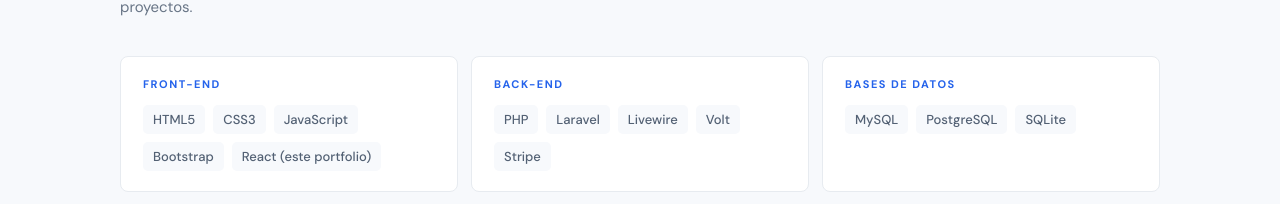
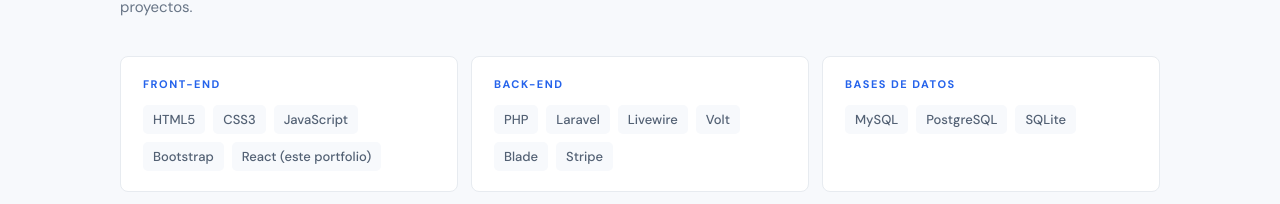
Before and after one commit to joseignaciosegovia/portfolio, a React (Vite) app: page / in a window 1280 px wide. Shown: the part 1057-1261 px from the top of the page. Built offline with nearby package versions, Linux system fonts and the light colour scheme.

Commit message:
Añadida la etiqueta 'Blade'

```diff
--- a/src/App.jsx
+++ b/src/App.jsx
@@ -11,7 +11,7 @@ const profile = {
 
 const skillGroups = [
   { title: "Front-end", items: ["HTML5", "CSS3", "JavaScript", "Bootstrap", "React (este portfolio)"] },
-  { title: "Back-end", items: ["PHP", "Laravel", "Livewire", "Volt", "Stripe"] },
+  { title: "Back-end", items: ["PHP", "Laravel", "Livewire", "Volt", "Blade", "Stripe"] },
   { title: "Bases de datos", items: ["MySQL", "PostgreSQL", "SQLite"] },
   { title: "Testing y calidad", items: ["PHPUnit", "Mockery", "GitHub Actions"] },
   { title: "Herramientas", items: ["Git", "GitHub", "Docker", "Composer", "Render"] },
```
